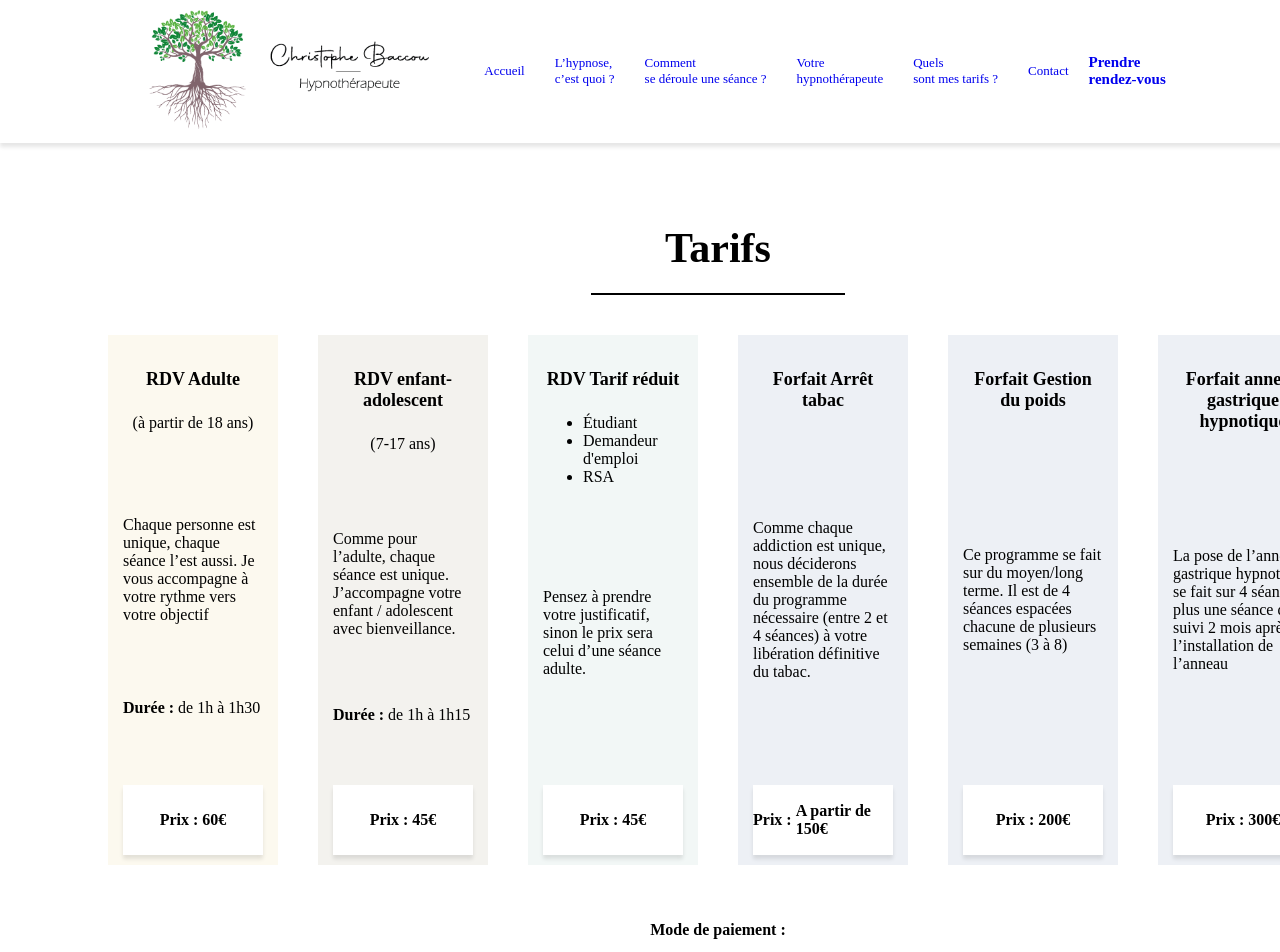
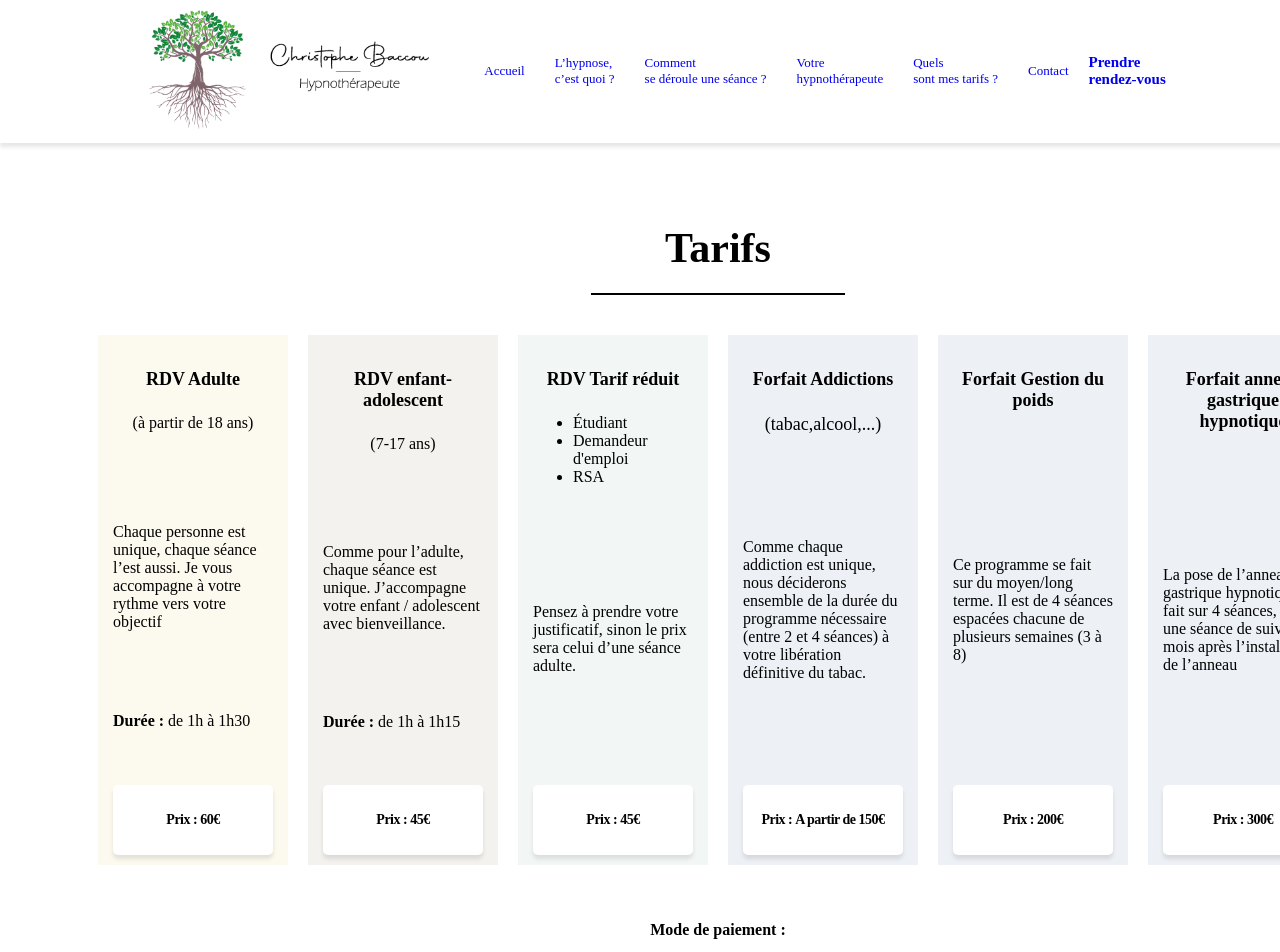
Before and after one commit to nicoriera/hypnose-frontend, a React (Create React App) app: page /tarifs in a window 1280 px wide. Shown: the top 952 px of the page. Built offline with nearby package versions, Linux system fonts and the light colour scheme; a web font is replaced by a local one; what google-maps-react would draw is missing.

Commit message:
update css

```diff
--- a/src/App.css
+++ b/src/App.css
@@ -148,30 +148,29 @@ h1 {
   background-position: center;
   background-repeat: no-repeat;
   background-size: cover;
-  align-items: center;
-  justify-content: center;
+  margin-top: 60px;
 }
 .container-accueil {
   display: flex;
-  padding: 0 80px;
   max-height: 100%;
   max-width: 100%;
 }
 .accueil-text-accroche {
   display: flex;
+  justify-content: left;
   flex-direction: column;
-  width: 60%;
+  width: 850px;
   font-family: "Better Yesterday";
-
+  line-height: 0;
 }
-.accueil-text-accroche-citation {
+.accueil-text-accroche h1{
   font-size: 70px;
   font-weight: 400;
+  text-align: right;
 }
 .accueil-text-accroche p {
   font-size: 60px;
   text-align: right;
-
 }
 .accueil-text, .accueil-pourquoi, .accueil-qui, .accueil-infos-contact{
   display: flex;
@@ -180,7 +179,6 @@ h1 {
   justify-content: center;
   height: 100vh;
 }
-
 .accueil-text-presentation {
   text-align: justify;
   font-size: var(--text-courant);
@@ -445,8 +443,8 @@ h1 {
   flex-direction: column;
   box-sizing: border-box;
   padding: 10px 15px;
-  margin: 20px;
-  width: 170px;
+  margin: 20px 10px;
+  width: 190px;
   min-height: 530px;
   justify-content: space-between;
 }
@@ -462,7 +460,7 @@ h1 {
   font-size: 18px;
   text-align: center;
 }
-.tarif-age {
+.sous-titre {
   display: flex;
   align-items: center;
   justify-content: center;
@@ -471,14 +469,17 @@ h1 {
   margin-top: 10px;
 }
 .bloc-prix {
-  margin-top: 20px;
+  margin-top: 20px 10px;
   display: flex;
   height: 70px;
   background-color: white;
+  border-radius: 5px;
   align-items: center;
   justify-content: center;
   font-weight: bold;
   box-shadow: var(--shadow);
+  font-size: 14px;
+  letter-spacing: -0.5px;
 }
 .tarif-infos {
   min-height: 80px;
--- a/src/components/Forfait.js
+++ b/src/components/Forfait.js
@@ -6,6 +6,7 @@ const Forfait = (props) => {
       <div className="bloc-info" style={{ backgroundColor: props.color }}>
         <div className="tarif-titre">
           <h4>{props.forfait}</h4>
+          <span className="sous-titre">{props.soustitre}</span>
         </div>
         <p className="tarif-infos">{props.infos}</p>
 
--- a/src/components/Rdv.js
+++ b/src/components/Rdv.js
@@ -6,7 +6,7 @@ const Rdv = (props) => {
       <div className="bloc-info" style={{ backgroundColor: props.color }}>
         <div className="tarif-titre-bloc">
           <h4 className="tarif-titre">{props.rdv}</h4>
-          <span className="tarif-age">{props.age}</span>
+          <span className="sous-titre">{props.soustitre}</span>
         </div>
         <p className="tarif-infos">{props.infos}</p>
         <div className="tarif-duree">
--- a/src/pages/Accueil.js
+++ b/src/pages/Accueil.js
@@ -34,9 +34,7 @@ const Accueil = () => {
           />
         </Helmet>
         <div className="accueil-text-accroche">
-          <h1 className="accueil-text-accroche-citation">
-            « Le changement est une porte qui s'ouvre de l’intérieur »
-          </h1>
+          <h1>« Le changement est une porte qui s'ouvre de l’intérieur »</h1>
           <p>Tom Peters</p>
         </div>
       </div>
--- a/src/pages/Presentation.js
+++ b/src/pages/Presentation.js
@@ -37,7 +37,7 @@ const Presentation = () => {
               lit un livre et que notre concentration s’évade, quand on conduit
               sur un trajet connu et que l’on ne réfléchit plus vraiment à la
               route… Dans tous ces moments-là du quotidien, nous sommes dans cet
-              état de conscience modifiée. Physiquement ici, mentalement
+              état de conscience modifié. Physiquement ici, mentalement
               ailleurs. Notre inconscient, aussi appelée notre partie
               automatique, prend alors le relais de notre conscient. En activant
               de façon volontaire cet état lors d’une séance, le client accède à
--- a/src/pages/Tarifs.js
+++ b/src/pages/Tarifs.js
@@ -21,7 +21,7 @@ const Tarifs = () => {
             <div className="tarifs-blocs">
               <Rdv
                 rdv="RDV Adulte"
-                age="(à partir de 18 ans)"
+                soustitre="(à partir de 18 ans)"
                 infos="Chaque personne est unique, chaque séance l’est aussi. Je vous
             accompagne à votre rythme vers votre objectif"
                 duree=" de 1h à 1h30"
@@ -30,7 +30,7 @@ const Tarifs = () => {
               />
               <Rdv
                 rdv="RDV enfant-adolescent"
-                age="(7-17 ans)"
+                soustitre="(7-17 ans)"
                 infos="Comme pour l’adulte, chaque séance est unique.
             J’accompagne votre enfant / adolescent avec bienveillance."
                 duree=" de 1h à 1h15"
@@ -50,7 +50,8 @@ const Tarifs = () => {
             </div>
             <div className="forfaits-blocs">
               <Forfait
-                forfait="Forfait Arrêt tabac"
+                forfait="Forfait Addictions"
+                soustitre="(tabac,alcool,...)"
                 infos="Comme chaque addiction est unique, nous déciderons ensemble de la durée du programme nécessaire (entre 2 et 4 séances) à votre libération définitive du tabac."
                 prix="A partir de 150€"
                 color="#EDF0F5"
```
